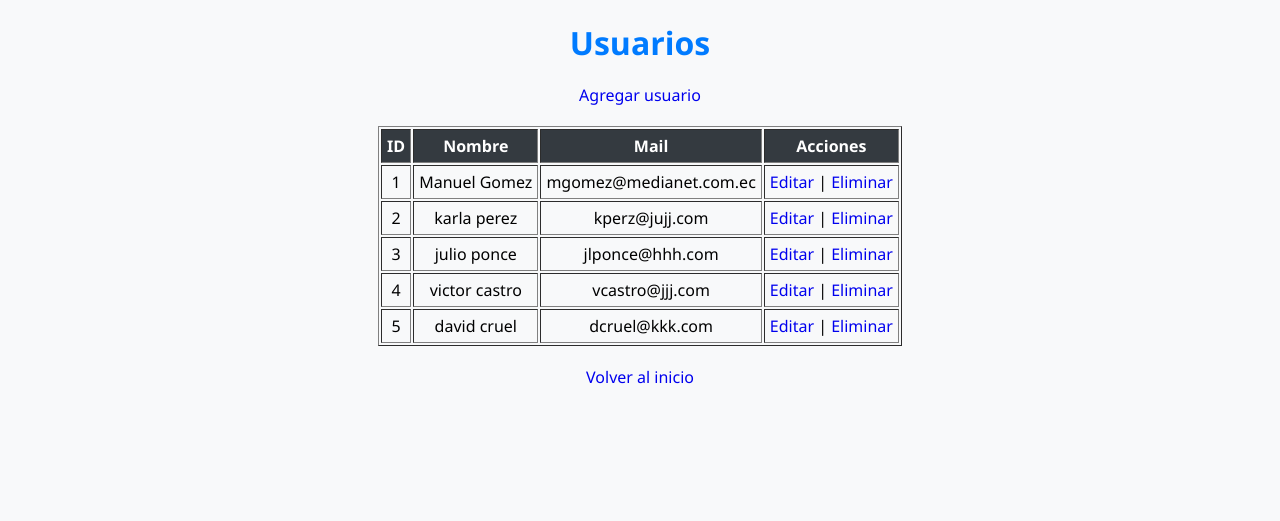
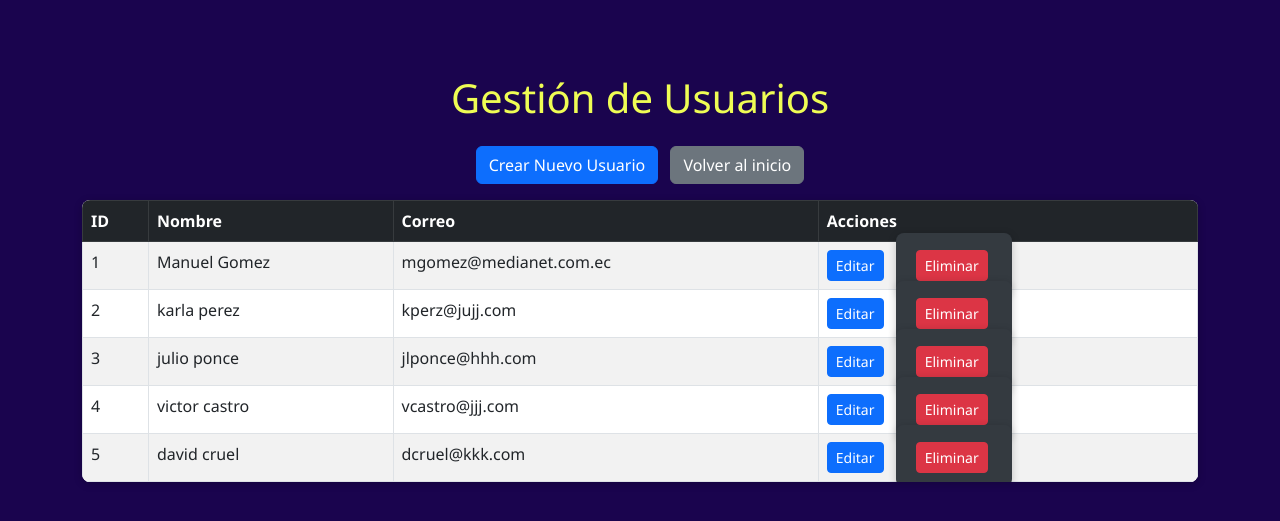
Before and after one commit to superdotado78/Proyecto-flask-sem-14, a Flask app: page /usuarios in a window 1280 px wide. Shown: the top 521 px of the page. Run offline with Flask 3, Linux system fonts and the light colour scheme; data comes from the database, SQL or seed files in the repository.

Commit message:
Sincronizando cambios locales

```diff
--- a/app.py
+++ b/app.py
@@ -1,19 +1,33 @@
-# app.py
 from flask import Flask, render_template, request, redirect, url_for, flash
+from flask_login import LoginManager, login_user, logout_user, login_required, current_user
 from repository import (
     init_db, crear_producto, listar_todos, obtener_por_id,
     eliminar_producto, actualizar_nombre, actualizar_cantidad, actualizar_precio,
     buscar_por_nombre,
     crear_usuario, listar_usuarios, obtener_usuario_por_id,
-    actualizar_usuario, eliminar_usuario
+    actualizar_usuario, eliminar_usuario,
+    obtener_usuario_por_mail
 )
-from models import Producto
+from models import Producto, Usuario
 
 app = Flask(__name__)
-app.secret_key = "clave_secreta_segura"  # necesaria para flash messages
+app.secret_key = "clave_secreta_segura"
 
-# Inicializa la base de datos al arrancar
+# Inicializar Flask-Login
+login_manager = LoginManager()
+login_manager.init_app(app)
+login_manager.login_view = 'login'
+
+# Inicializar base de datos
 init_db()
+
+# Cargar usuario desde MySQL
+@login_manager.user_loader
+def load_user(user_id):
+    usuario = obtener_usuario_por_id(int(user_id))
+    if usuario:
+        return Usuario(usuario['idusuario'], usuario['nombre'], usuario['mail'])
+    return None
 
 # -------------------- RUTAS PRODUCTOS --------------------
 
@@ -29,82 +43,53 @@ def inventario():
 @app.route("/agregar", methods=["GET", "POST"])
 def agregar():
     if request.method == "POST":
-        try:
-            id_ = int(request.form["id"])
-            nombre = request.form["nombre"]
-            cantidad = int(request.form["cantidad"])
-            precio = float(request.form["precio"])
-            producto = Producto(id_, nombre, cantidad, precio)
-            crear_producto(producto)
-            flash("Producto agregado exitosamente.", "success")
-            return redirect(url_for("inventario"))
-        except Exception as e:
-            flash(str(e), "danger")
+        nombre = request.form["nombre"]
+        cantidad = int(request.form["cantidad"])
+        precio = float(request.form["precio"])
+        producto = Producto(None, nombre, cantidad, precio)
+        crear_producto(producto)
+        flash("Producto agregado correctamente.", "success")
+        return redirect(url_for("inventario"))
     return render_template("agregar.html")
 
-@app.route("/eliminar/<int:id_>")
-def eliminar(id_):
-    try:
-        eliminar_producto(id_)
-        flash(f"Producto con ID {id_} eliminado.", "success")
-    except Exception as e:
-        flash(str(e), "danger")
-    return redirect(url_for("inventario"))
-
-@app.route("/actualizar/<int:id_>", methods=["GET", "POST"])
-def actualizar(id_):
-    producto = obtener_por_id(id_)
-    if not producto:
-        flash("Producto no encontrado.", "danger")
+@app.route("/actualizar/<int:id>", methods=["GET", "POST"])
+def actualizar(id):
+    if request.method == "POST":
+        nombre = request.form["nombre"]
+        cantidad = int(request.form["cantidad"])
+        precio = float(request.form["precio"])
+        actualizar_nombre(id, nombre)
+        actualizar_cantidad(id, cantidad)
+        actualizar_precio(id, precio)
+        flash("Producto actualizado correctamente.", "success")
         return redirect(url_for("inventario"))
-
-    if request.method == "POST":
-        try:
-            nuevo_nombre = request.form["nombre"]
-            nueva_cantidad = int(request.form["cantidad"])
-            nuevo_precio = float(request.form["precio"])
-            actualizar_nombre(id_, nuevo_nombre)
-            actualizar_cantidad(id_, nueva_cantidad)
-            actualizar_precio(id_, nuevo_precio)
-            flash("Producto actualizado correctamente.", "success")
-            return redirect(url_for("inventario"))
-        except Exception as e:
-            flash(str(e), "danger")
-
+    producto = obtener_por_id(id)
     return render_template("actualizar.html", producto=producto)
 
-@app.route("/buscar", methods=["GET", "POST"])
-def buscar():
-    resultados = []
-    if request.method == "POST":
-        patron = request.form["patron"]
-        resultados = buscar_por_nombre(patron)
-    return render_template("buscar.html", resultados=resultados)
+@app.route("/eliminar/<int:id>", methods=["POST"])
+def eliminar(id):
+    eliminar_producto(id)
+    flash("Producto eliminado correctamente.", "success")
+    return redirect(url_for("inventario"))
 
 # -------------------- RUTAS USUARIOS --------------------
 
 @app.route("/usuarios")
 def usuarios():
-    lista = listar_usuarios()
-    return render_template("usuarios.html", usuarios=lista)
+    usuarios = listar_usuarios()  # Debe retornar [{'id':..., 'nombre':..., 'correo':...}, ...]
+    return render_template("usuarios.html", usuarios=usuarios)
 
-@app.route("/usuarios/agregar", methods=["GET", "POST"])
-def agregar_usuario():
+@app.route("/crear_usuario", methods=["GET", "POST"])
+def crear_usuario_web():
     if request.method == "POST":
         nombre = request.form["nombre"]
         mail = request.form["mail"]
         crear_usuario(nombre, mail)
-        flash("Usuario agregado correctamente.", "success")
+        flash("Usuario creado correctamente.", "success")
         return redirect(url_for("usuarios"))
-    return render_template("agregar_usuario.html")
+    return render_template("crear_usuario.html")
 
-@app.route("/usuarios/eliminar/<int:idusuario>")
-def eliminar_usuario_route(idusuario):
-    eliminar_usuario(idusuario)
-    flash("Usuario eliminado.", "success")
-    return redirect(url_for("usuarios"))
-
-@app.route("/usuarios/editar/<int:idusuario>", methods=["GET", "POST"])
+@app.route("/editar_usuario/<int:idusuario>", methods=["GET", "POST"])
 def editar_usuario(idusuario):
     usuario = obtener_usuario_por_id(idusuario)
     if not usuario:
@@ -118,6 +103,41 @@ def editar_usuario(idusuario):
         return redirect(url_for("usuarios"))
     return render_template("editar_usuario.html", usuario=usuario)
 
+@app.route("/eliminar_usuario/<int:idusuario>", methods=["POST"])
+def eliminar_usuario_web(idusuario):
+    eliminar_usuario(idusuario)
+    flash("Usuario eliminado correctamente.", "success")
+    return redirect(url_for("usuarios"))
+
+# -------------------- RUTAS LOGIN --------------------
+
+@app.route("/login", methods=["GET", "POST"])
+def login():
+    if request.method == "POST":
+        mail = request.form["mail"].strip()
+        nombre = request.form["nombre"].strip()
+        usuario_db = obtener_usuario_por_mail(mail)
+        if usuario_db and usuario_db["nombre"] == nombre:
+            user = Usuario(usuario_db["idusuario"], usuario_db["nombre"], usuario_db["mail"])
+            login_user(user)
+            flash("Inicio de sesión exitoso.", "success")
+            return redirect(url_for("protegida"))
+        else:
+            flash("Credenciales inválidas. Por favor, verifica tu nombre y correo.", "danger")
+    return render_template("login.html")
+
+@app.route("/logout")
+@login_required
+def logout():
+    logout_user()
+    flash("Sesión cerrada.", "info")
+    return redirect(url_for("index"))
+
+@app.route("/protegida")
+@login_required
+def protegida():
+    return render_template("protegida.html")
+
 # -------------------- RUN APP --------------------
 
 if __name__ == "__main__":
--- a/static/style.css
+++ b/static/style.css
@@ -1,19 +1,52 @@
 body {
-    background-color: #f8f9fa;
+    background-color: #1a044e;
     font-family: 'Segoe UI', Arial, sans-serif;
-    text-align: center; /* Centra todo el contenido */
+    color: #f6f5f5;
+    text-align: center;
+    padding-top: 50px;
 }
 
-h1 {
-    color: #007bff;
+h1, h2 {
+    color: #effd54;
     margin-bottom: 20px;
 }
 
-.table {
+p {
+    color: #f6f5f5;
+}
+
+ul {
+    list-style-type: none;
+    padding: 0;
+}
+
+li {
+    display: inline;
+    margin: 0 10px;
+}
+
+a {
+    text-decoration: none;
+    color: #88eef5; /* Ahora los enlaces serán de color blanco */
+}
+
+/* Estilos para tablas */
+table {
+    width: 80%;
+    margin-left: auto;
+    margin-right: auto;
+    border-collapse: collapse;
     background-color: #fff;
+    color: #333;
     border-radius: 8px;
     overflow: hidden;
-    box-shadow: 0 2px 8px rgba(0,0,0,0.05);
+    box-shadow: 0 2px 8px rgba(0,0,0,0.2);
+}
+
+th, td {
+    padding: 12px 15px;
+    text-align: left;
+    border-bottom: 1px solid #ddd;
 }
 
 th {
@@ -21,30 +54,88 @@ th {
     color: #fff;
 }
 
-.btn {
-    margin-right: 5px;
-}
-
-a {
-    text-decoration: none;
+/* Estilos para formularios generales */
+form {
+    display: inline-block;
+    text-align: left;
+    background-color: #343a40;
+    padding: 20px;
+    border-radius: 8px;
+    box-shadow: 0 2px 8px rgba(0,0,0,0.2);
+    margin-top: 20px;
 }
 
 form label {
     font-weight: bold;
-    color: #343a40;
+    color: #eef1f3;
 }
 
-form input, form button {
+form input {
     margin-bottom: 10px;
+    width: 100%;
+    box-sizing: border-box;
+    padding: 8px;
+    border-radius: 4px;
+    border: 1px solid #ccc;
 }
 
-ul {
+/* Estilos para los enlaces y botones en general */
+.button-link, button {
     display: inline-block;
-    text-align: left;
-    margin: 0 auto 20px auto;
+    background-color: #4d3bc7;
+    color: white;
+    padding: 8px 12px;
+    border: none;
+    border-radius: 5px;
+    text-align: center;
+    cursor: pointer;
+    margin-right: 4px;
+    font-size: 14px;
+    text-decoration: none;
 }
 
-table {
-    margin-left: auto;
-    margin-right: auto;
+/* Estilos específicos para el botón eliminar */
+.delete {
+    background-color: #d9534f;
 }
+
+/* Efecto hover para botones y enlaces */
+.button-link:hover, button:hover {
+    opacity: 0.8;
+}
+
+/* Estilos para los mensajes flash */
+.flashes {
+    list-style-type: none;
+    padding: 0;
+    text-align: center;
+    display: block;
+}
+
+.flashes li {
+    background-color: #eef1f3;
+    color: #333;
+    padding: 10px;
+    border-radius: 5px;
+    margin-bottom: 10px;
+    text-align: center;
+}
+
+.success {
+    background-color: #d4edda;
+    color: #155724;
+    border: 1px solid #c3e6cb;
+}
+
+.danger {
+    background-color: #f8d7da;
+    color: #721c24;
+    border: 1px solid #f5c6cb;
+}
+
+/* Estilo para que el formulario de "Eliminar" se vea en línea */
+.button-form {
+    display: inline;
+    margin: 0;
+    padding: 0;
+}
--- /dev/null
+++ b/templates/base.html
@@ -0,0 +1,30 @@
+<!DOCTYPE html>
+<html lang="es">
+<head>
+    <meta charset="UTF-8">
+    <title>{% block title %}Inventario{% endblock %}</title>
+    <meta name="viewport" content="width=device-width, initial-scale=1">
+    <!-- Bootstrap CSS -->
+    <link href="https://cdn.jsdelivr.net/npm/bootstrap@5.3.0/dist/css/bootstrap.min.css" rel="stylesheet">
+    <!-- Tu CSS personalizado -->
+    <link rel="stylesheet" href="{{ url_for('static', filename='style.css') }}">
+</head>
+<body>
+    <div class="container py-4">
+        <!-- Mensajes flash -->
+        {% with messages = get_flashed_messages(with_categories=true) %}
+          {% if messages %}
+            {% for category, message in messages %}
+              <div class="alert alert-{{ category }} alert-dismissible fade show" role="alert">
+                {{ message }}
+                <button type="button" class="btn-close" data-bs-dismiss="alert" aria-label="Close"></button>
+              </div>
+            {% endfor %}
+          {% endif %}
+        {% endwith %}
+        {% block content %}{% endblock %}
+    </div>
+    <!-- Bootstrap JS -->
+    <script src="https://cdn.jsdelivr.net/npm/bootstrap@5.3.0/dist/js/bootstrap.bundle.min.js"></script>
+</body>
+</html>
--- a/templates/usuarios.html
+++ b/templates/usuarios.html
@@ -1,33 +1,34 @@
-<!DOCTYPE html>
-<html lang="es">
-<head>
-    <meta charset="UTF-8">
-    <title>Usuarios</title>
-    <link rel="stylesheet" href="{{ url_for('static', filename='style.css') }}">
-</head>
-<body>
-    <h1>Usuarios</h1>
-    <a href="{{ url_for('agregar_usuario') }}">Agregar usuario</a>
-    <table border="1" cellpadding="5" style="margin: 20px auto;">
+{% extends "base.html" %}
+{% block title %}Gestión de Usuarios{% endblock %}
+{% block content %}
+    <h1 class="mb-4">Gestión de Usuarios</h1>
+    <div class="mb-3">
+        <a href="{{ url_for('crear_usuario_web') }}" class="btn btn-primary me-2">Crear Nuevo Usuario</a>
+        <a href="{{ url_for('index') }}" class="btn btn-secondary">Volver al inicio</a>
+    </div>
+    <table class="table table-bordered table-striped">
+        <thead class="table-dark">
+            <tr>
+                <th>ID</th>
+                <th>Nombre</th>
+                <th>Correo</th>
+                <th>Acciones</th>
+            </tr>
+        </thead>
+        <tbody>
+        {% for usuario in usuarios %}
         <tr>
-            <th>ID</th>
-            <th>Nombre</th>
-            <th>Mail</th>
-            <th>Acciones</th>
-        </tr>
-        {% for u in usuarios %}
-        <tr>
-            <td>{{ u.idusuario }}</td>
-            <td>{{ u.nombre }}</td>
-            <td>{{ u.mail }}</td>
+            <td>{{ usuario['idusuario'] }}</td>
+            <td>{{ usuario['nombre'] }}</td>
+            <td>{{ usuario['mail'] }}</td>
             <td>
-                <a href="{{ url_for('editar_usuario', idusuario=u.idusuario) }}">Editar</a> |
-                <a href="{{ url_for('eliminar_usuario_route', idusuario=u.idusuario) }}"
-                   onclick="return confirm('¿Eliminar usuario?');">Eliminar</a>
+                <a href="{{ url_for('editar_usuario', idusuario=usuario['idusuario']) }}" class="btn btn-primary btn-sm me-2">Editar</a>
+                <form action="{{ url_for('eliminar_usuario_web', idusuario=usuario['idusuario']) }}" method="post" style="display:inline;">
+                    <button type="submit" class="btn btn-danger btn-sm" onclick="return confirm('¿Seguro que deseas eliminar este usuario?');">Eliminar</button>
+                </form>
             </td>
         </tr>
         {% endfor %}
+        </tbody>
     </table>
-    <a href="{{ url_for('index') }}">Volver al inicio</a>
-</body>
-</html>
+{% endblock %}
```
Also changed, not shown: models.py (+15 -2 lines), repository.py (+12 -2 lines), templates/agregar.html (+19 -16 lines), templates/agregar_usuario.html (deleted, +0 -25 lines), templates/crear_usuario.html (added, +21 -0 lines), templates/index.html (+21 -21 lines), templates/inventario.html (+16 -18 lines), templates/login.html (added, +19 -0 lines), templates/protegida.html (added, +12 -0 lines).
